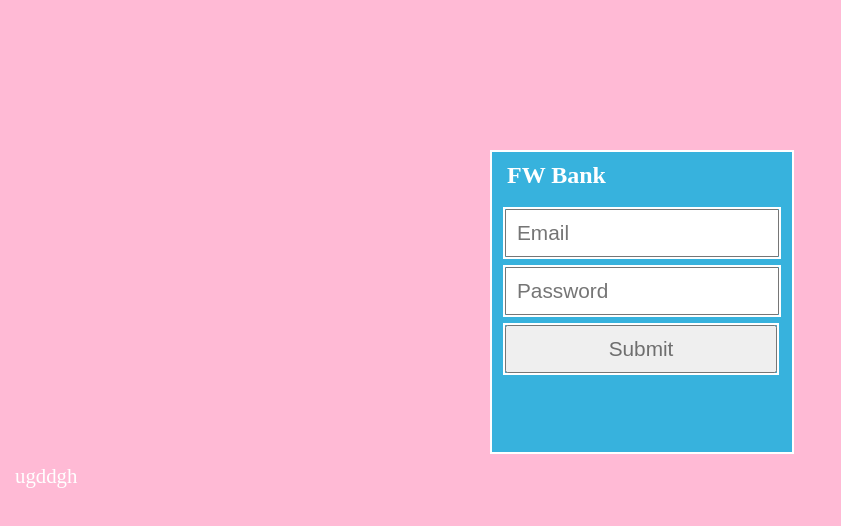
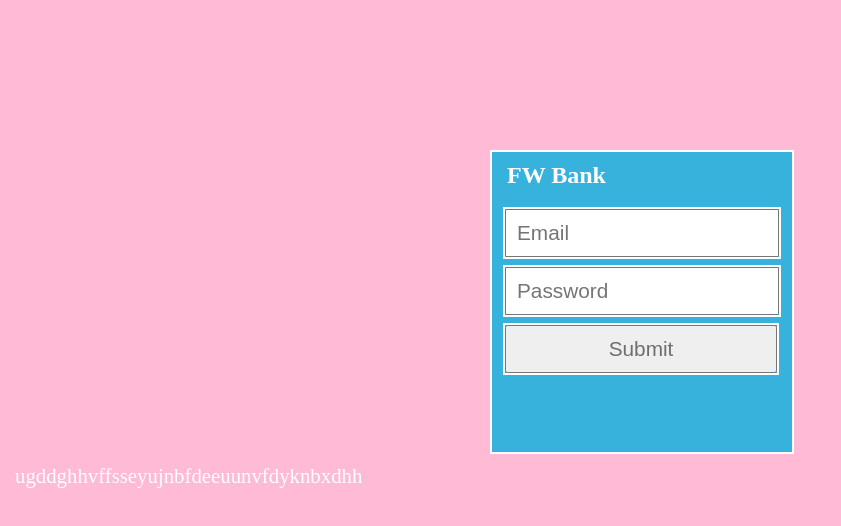
Before and after one commit to zeeshanzaidi1974/expjava, a plain HTML site: page index.html in a window 1280 px wide. Shown: the whole page, without its empty margins (0-841 px from the left). Drawn offline with Linux system fonts and the light colour scheme.

Commit message:
Update index.html

```diff
--- a/index.html
+++ b/index.html
@@ -31,7 +31,7 @@
         </div>
     </div>
 
-<p> ugddgh</p>
+<p> ugddghhvffsseyujnbfdeeuunvfdyknbxdhh</p>
 
 
 </body>
```
